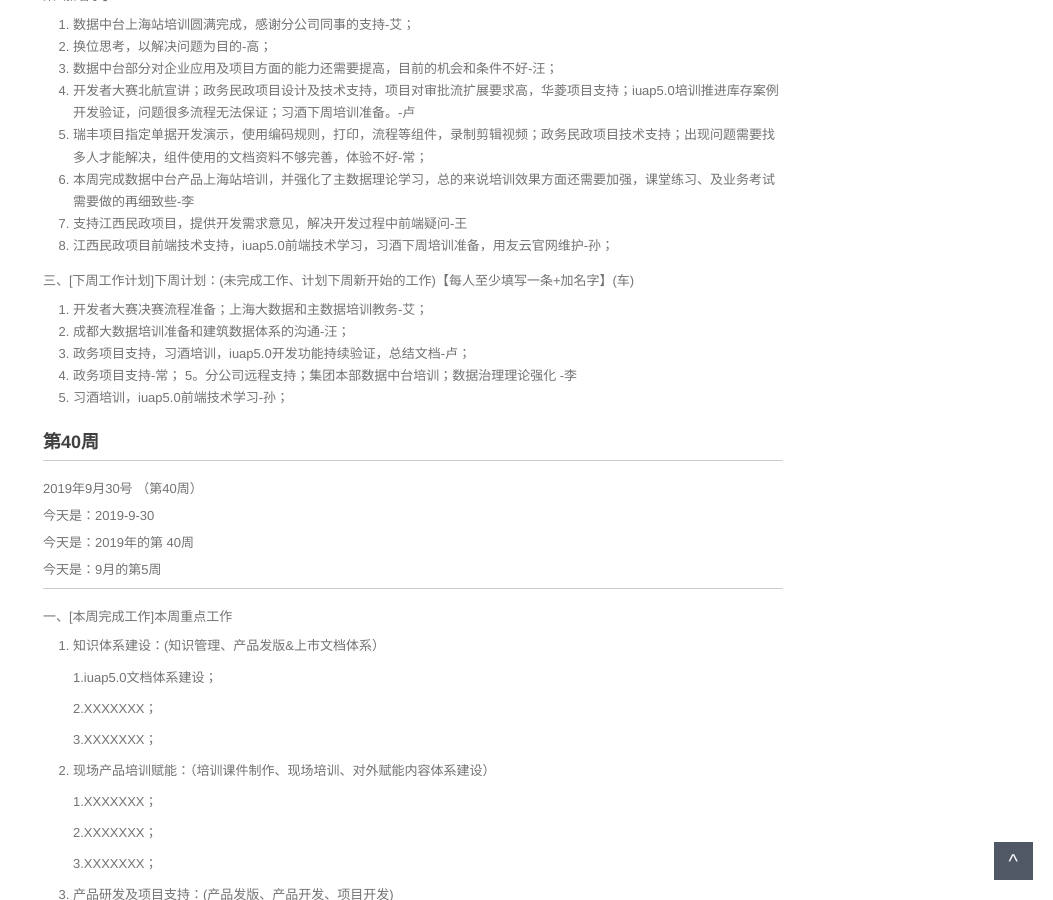
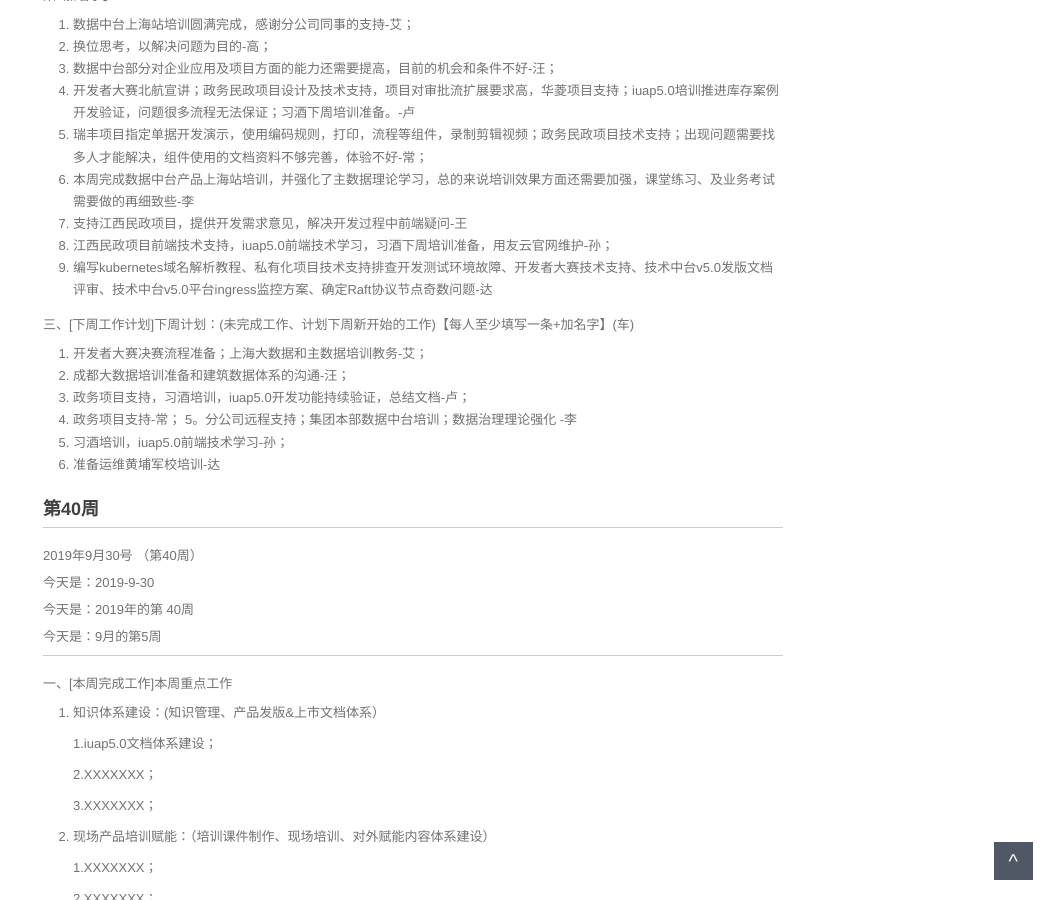
Before and after one commit to walllFlower/blog, a Jekyll site: the page built from _posts/2018-07-17-day_report_cxz.md, in a window 1280 px wide and 900 px high, scrolled down 2455 px. Shown: the whole window, without its empty margins (227-1280 px from the left). Built offline with Jekyll 4.4.1, drawn with Linux system fonts in a browser that asks for light colours; comment, search, counter and statistics services are not loaded.

Commit message:
Update 2018-07-17-day_report_cxz.md
发现上一周周报提交未成功，补录

```diff
--- a/_posts/2018-07-17-day_report_cxz.md
+++ b/_posts/2018-07-17-day_report_cxz.md
@@ -162,6 +162,7 @@ categories: 技术运营工作周报
 6. 本周完成数据中台产品上海站培训，并强化了主数据理论学习，总的来说培训效果方面还需要加强，课堂练习、及业务考试需要做的再细致些-李
 7. 支持江西民政项目，提供开发需求意见，解决开发过程中前端疑问-王
 8. 江西民政项目前端技术支持，iuap5.0前端技术学习，习酒下周培训准备，用友云官网维护-孙；
+9. 编写kubernetes域名解析教程、私有化项目技术支持排查开发测试环境故障、开发者大赛技术支持、技术中台v5.0发版文档评审、技术中台v5.0平台ingress监控方案、确定Raft协议节点奇数问题-达
 
 三、[下周工作计划]下周计划：(未完成工作、计划下周新开始的工作)【每人至少填写一条+加名字】(车)
 
@@ -171,6 +172,7 @@ categories: 技术运营工作周报
 4. 政务项目支持-常；
 5。分公司远程支持；集团本部数据中台培训；数据治理理论强化 -李
 6. 习酒培训，iuap5.0前端技术学习-孙；
+7. 准备运维黄埔军校培训-达
 
 
 
```
